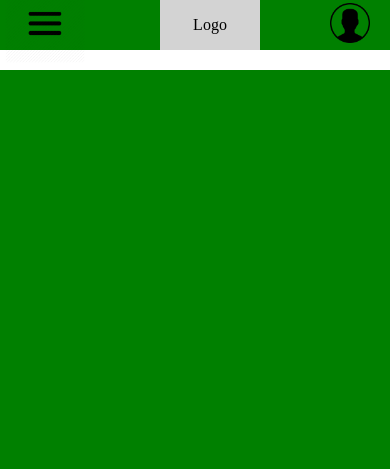
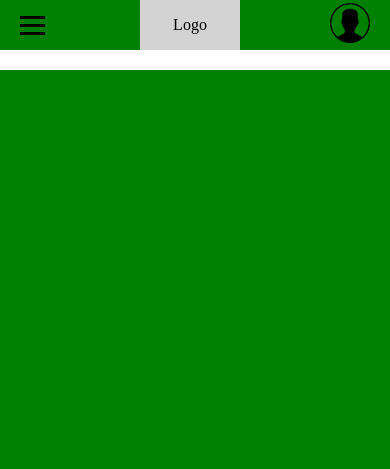
Before and after one commit to lucaslds94/RestOurRanch, a Django app: page / in a window 390 px wide. Shown: the top 469 px of the page. Run offline with Django 3.2, Linux system fonts and the light colour scheme.

Commit message:
Substituir img do menu por burger feito no css

```diff
--- a/website/static/style.css
+++ b/website/static/style.css
@@ -57,8 +57,11 @@ header{
     cursor: pointer;
 }
 
-.menuIcon a img {
-    height:80px;
+.menuIcon div{
+    width:25px;
+    height:3px;
+    background-color:black;
+    margin: 5px;
 }
 
 .section1{
@@ -181,11 +184,8 @@ footer {
         opacity: 0;
     }
     .menuIcon{
-        align-items: center;
-        display:flex;
-        height:60px;
-        margin: 5px;
-        justify-content: flex-start;
+        display:block;
+        margin-left: 15px;
         order:-1;
     }
     .logo{
--- a/website/templates/home.html
+++ b/website/templates/home.html
@@ -30,7 +30,9 @@
         </aside>
 
         <div class="menuIcon">
-            <a class = "burger" href="#"><img src="{% static '/images/burgerIcon.png' %}" alt="Ícone de Menu"></a>
+           <div class="line1"></div>
+           <div class="line2"></div>
+           <div class="line3"></div>
         </div>
 
         <aside class="userIcon">
```
Also changed, not shown: website/static/images/burgerIcon.png (deleted).
